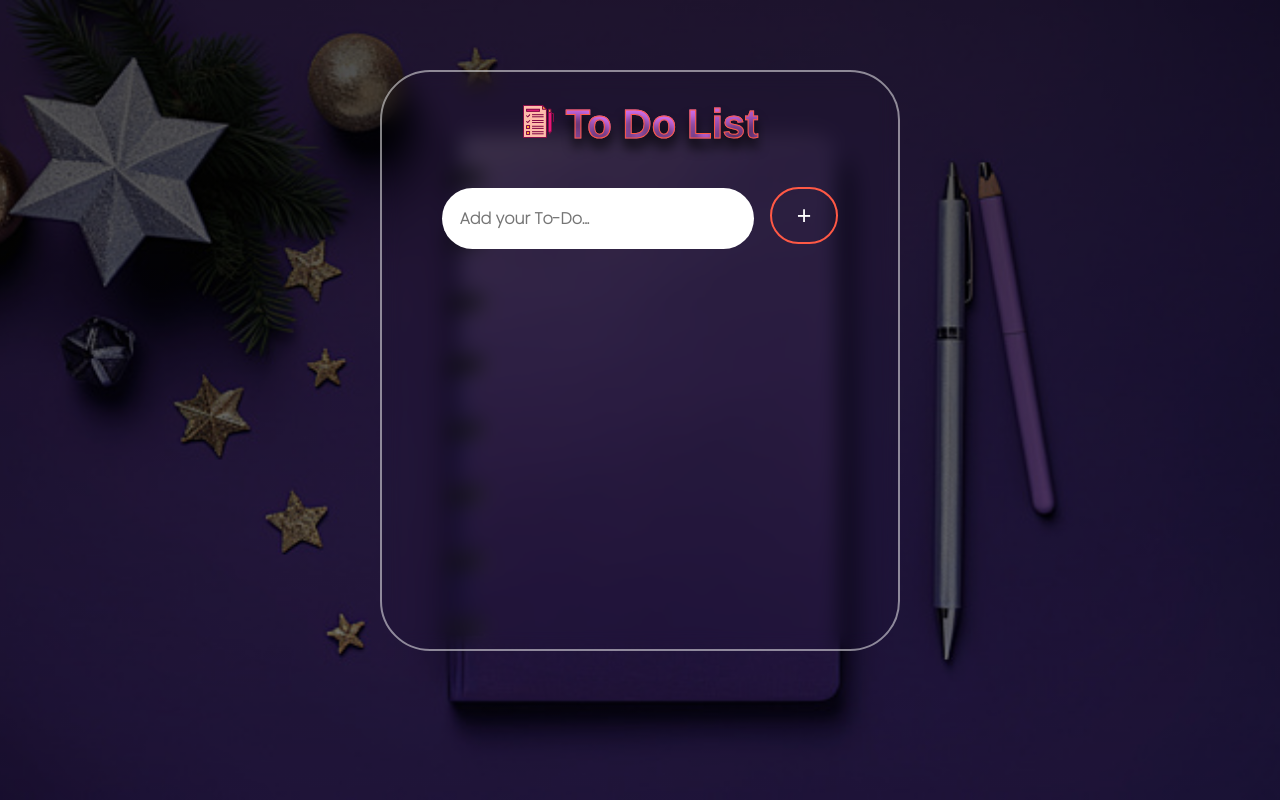
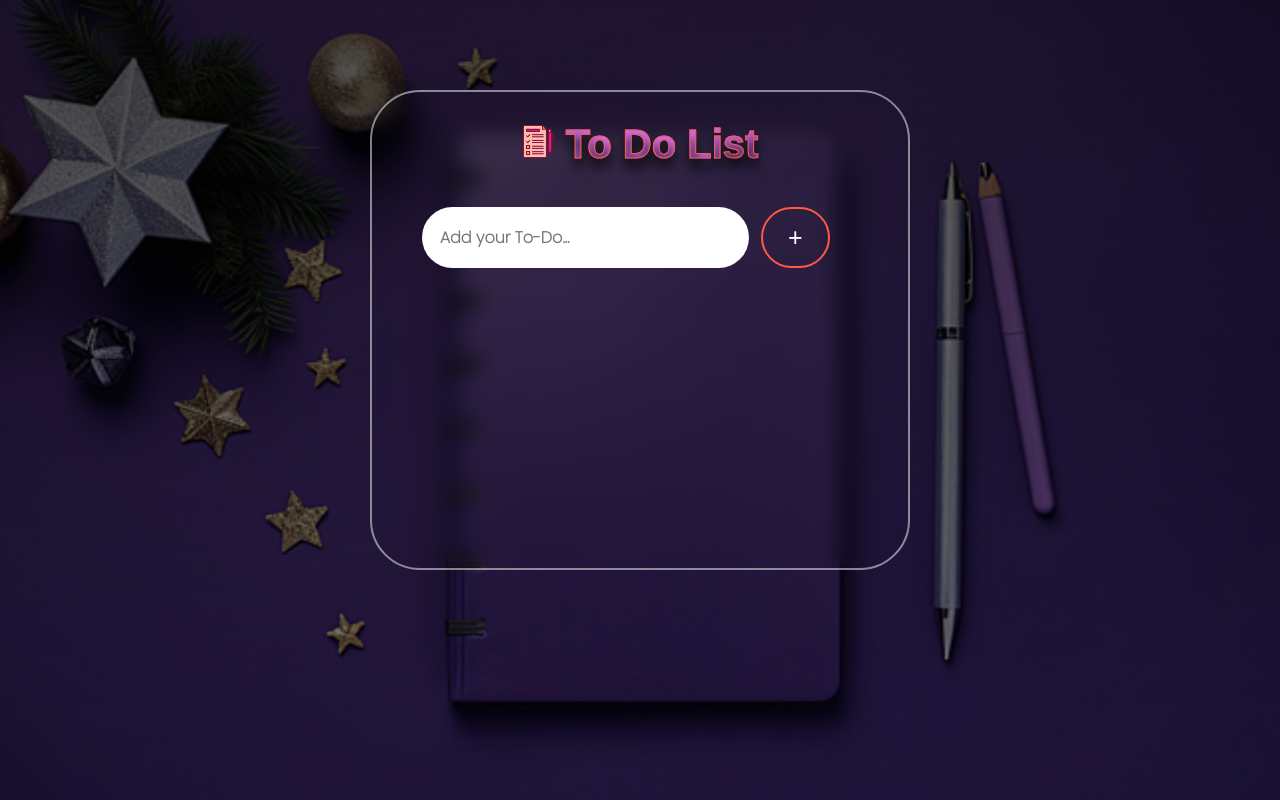
Before and after one commit to Arfi58/todo-list, a plain HTML site: page index.html in a window 1280 px wide. Drawn offline with Linux system fonts and the light colour scheme.

Commit message:
Update style.css

```diff
--- a/style.css
+++ b/style.css
@@ -14,14 +14,14 @@
 }
 .todo-list {
     width: 100%;
-    max-width: 520px;
+    max-width: 540px;
     background: transparent;
     border: 2px solid rgba(255, 255, 255, 0.5);
     margin: 80px auto 20px;
     padding: 30px 30px 60px;
     border-radius: 50px;
     backdrop-filter: blur(10px);
-    margin-top: 60px;
+    height: 100%;
 }
 .todo-list h2 {
     text-align: center;
@@ -47,6 +47,7 @@
     padding: 20px;
     text-align: center;
     position: relative;
+    display: flex;
 }
 input {
     border: none;
@@ -98,7 +99,7 @@ ul li::before {
 #list {
     position: relative;
     margin-top: 20px;
-    height: 300px;
+    height: 200px;
     overflow-y: auto;
     padding-right: 15px;
 }
```
